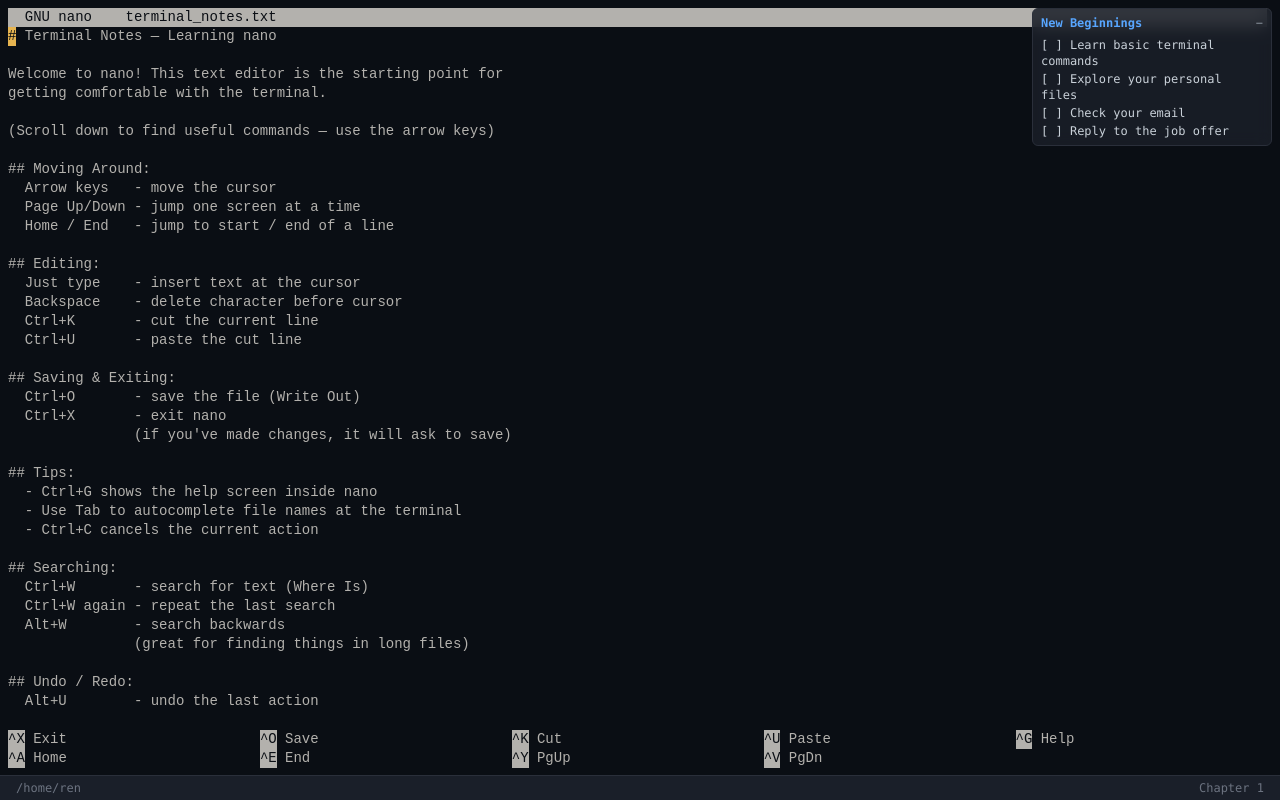
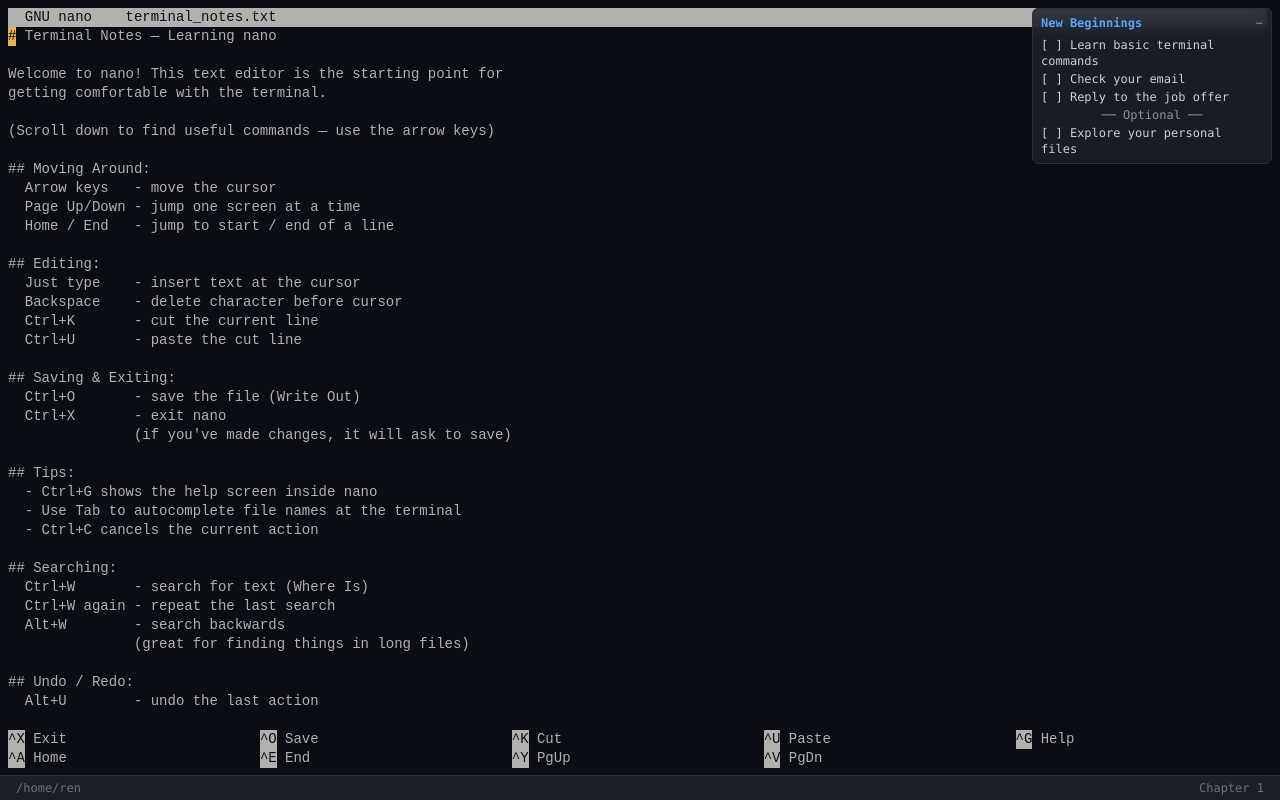
Before and after one commit to Jordanbarker/terminal-turmoil, a Next.js app: page / in a window 1280 px wide. Built offline with nearby package versions, Linux system fonts and the light colour scheme.

Commit message:
specify optional tasks

```diff
--- a/src/components/HUD/ObjectiveTracker.tsx
+++ b/src/components/HUD/ObjectiveTracker.tsx
@@ -45,9 +45,12 @@
         </span>
       </button>
 
-      {!collapsed && (
+      {!collapsed && (() => {
+        const required = visible.filter((o) => !o.optional);
+        const optional = visible.filter((o) => o.optional);
+        return (
           <ul className="px-2 pb-1.5 space-y-0.5">
-          {visible.map((obj) => (
+            {required.map((obj) => (
               <li
                 key={obj.id}
                 className={
@@ -59,8 +62,26 @@
                 {obj.completed ? "[x]" : "[ ]"} {obj.description}
               </li>
             ))}
+            {optional.length > 0 && (
+              <>
+                <li className="text-[#8b949e] text-center">── Optional ──</li>
+                {optional.map((obj) => (
+                  <li
+                    key={obj.id}
+                    className={
+                      obj.completed
+                        ? "text-[#3fb950] line-through opacity-50"
+                        : "text-[#c9d1d9]"
+                    }
+                  >
+                    {obj.completed ? "[x]" : "[ ]"} {obj.description}
+                  </li>
+                ))}
+              </>
+            )}
           </ul>
-      )}
+        );
+      })()}
     </div>
   );
 }
--- a/src/engine/narrative/chapters.ts
+++ b/src/engine/narrative/chapters.ts
@@ -9,6 +9,7 @@
   check: ObjectiveCompletionCheck;
   hidden?: boolean;
   prerequisite?: string;
+  optional?: boolean;
 }
 
 export interface ChapterDefinition {
@@ -31,6 +32,7 @@
         id: "explore_home",
         description: "Explore your personal files",
         check: { source: "storyFlag", key: "read_resume" },
+        optional: true,
       },
       {
         id: "check_email",
@@ -69,6 +71,7 @@
         check: { source: "storyFlag", key: "discovered_log_tampering" },
         hidden: true,
         prerequisite: "explore_jchen",
+        optional: true,
       },
       {
         id: "find_directives",
@@ -76,6 +79,7 @@
         check: { source: "storyFlag", key: "found_chip_directives" },
         hidden: true,
         prerequisite: "explore_jchen",
+        optional: true,
       },
       {
         id: "find_filtering",
@@ -83,6 +87,7 @@
         check: { source: "storyFlag", key: "found_data_filtering" },
         hidden: true,
         prerequisite: "run_dbt",
+        optional: true,
       },
     ],
   },
--- a/src/engine/narrative/objectives.ts
+++ b/src/engine/narrative/objectives.ts
@@ -6,6 +6,7 @@
   description: string;
   completed: boolean;
   visible: boolean;
+  optional: boolean;
 }
 
 function isCompleted(
@@ -51,6 +52,7 @@
       description: obj.description,
       completed: !!completionMap.get(obj.id),
       visible,
+      optional: !!obj.optional,
     };
   });
 }
```
Lines whose indentation alone changed are shown as unchanged.
